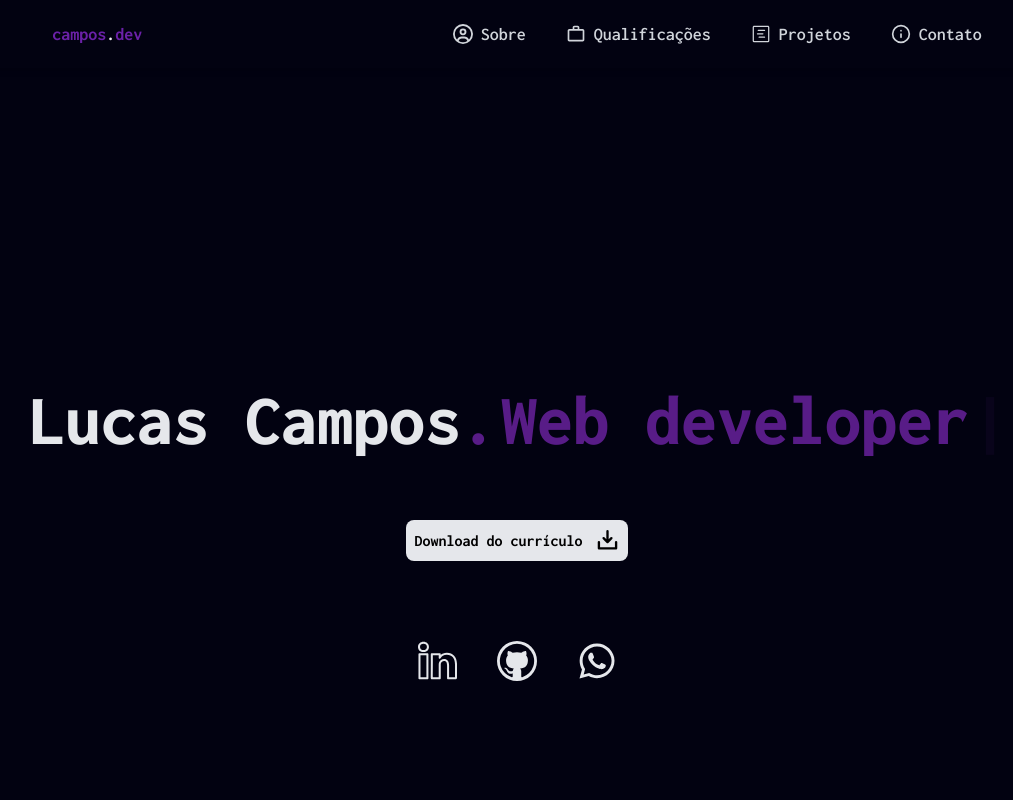
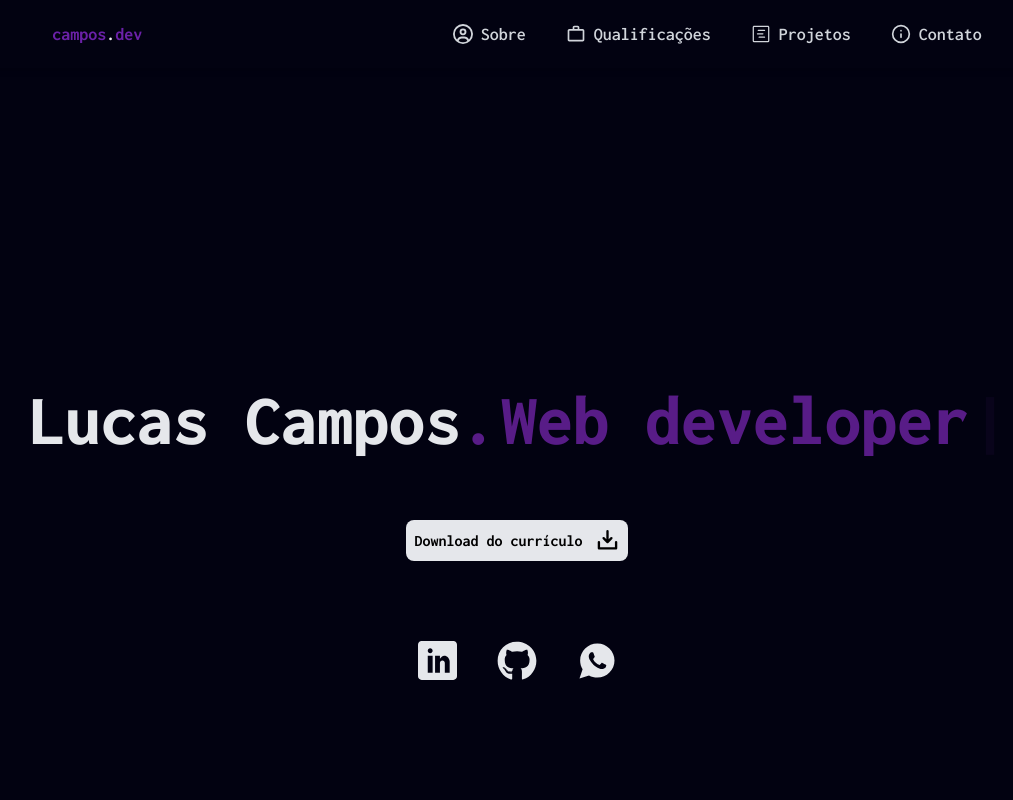
Before and after one commit to lucascmpos/lucascmpos-portfolio, a React (Vite) app: page / in a window 1280 px wide. Shown: the top 800 px of the page, without its empty margins (123-1136 px from the left). Built offline with nearby package versions, Linux system fonts and the light colour scheme.

Commit message:
feat: changing button hovers and icons

```diff
--- a/src/components/home.jsx
+++ b/src/components/home.jsx
@@ -1,7 +1,8 @@
 import React from "react";
-import { FaWhatsapp } from "react-icons/fa6";
-import { VscGithub } from "react-icons/vsc";
-import { SlSocialLinkedin } from "react-icons/sl";
+import { IoLogoWhatsapp } from "react-icons/io";
+import { FaGithub } from "react-icons/fa";
+
+import { ImLinkedin } from "react-icons/im";
 import { PiDownloadSimpleBold } from "react-icons/pi";
 
 import curriculo from "../assets/curriculod.pdf";
@@ -19,9 +20,9 @@ const Home = () => {
     {
       name: "linkedin",
       icon: (
-        <SlSocialLinkedin
+        <ImLinkedin
           size={39}
-          className=" hover:text-blue-900 transition-all duration-300"
+          className=" hover:text-purple-800 transition-all duration-300"
         />
       ),
       href: "https://www.linkedin.com/in/lucas-campos81/",
@@ -29,9 +30,9 @@ const Home = () => {
     {
       name: "github",
       icon: (
-        <VscGithub
+        <FaGithub
           size={40}
-          className=" hover:text-gray-500 transition-all duration-300"
+          className=" hover:text-purple-800 transition-all duration-300"
         />
       ),
       href: "https://github.com/lucascmpos",
@@ -39,9 +40,9 @@ const Home = () => {
     {
       name: "whatsapp",
       icon: (
-        <FaWhatsapp
+        <IoLogoWhatsapp
           size={40}
-          className=" hover:text-green-500 transition-all duration-300"
+          className=" hover:text-purple-800 transition-all duration-300"
         />
       ),
       href: "https://wa.me/5514998718530",
@@ -67,12 +68,12 @@ const Home = () => {
           </span>
         </div>
         <h4
-          className="flex flex-row gap-3 justify-center bg-gray-200 items-center font-bold cursor-pointer text-black group transition all duration-300 rounded-lg p-2"
+          className="flex flex-row gap-3 justify-center  hover:bg-zinc-950 hover:text-gray-200 bg-gray-200 items-center font-bold cursor-pointer text-black group transition all duration-300 rounded-lg p-2"
           onClick={() => window.open(curriculo, "_blank")}
         >
           Download do currículo
           <PiDownloadSimpleBold
-            className="group-hover:scale-125 transition-all duration-200"
+            className="group-hover:scale-125 group-hover:text-gray-200 transition-all duration-300"
             size={25}
           />
         </h4>
--- a/src/components/projects.tsx
+++ b/src/components/projects.tsx
@@ -424,35 +424,35 @@ const Projects = () => {
               </div>
               <div className="flex md:flex-row flex-col gap-3 justify-start ml-4 my-4">
                 <button
-                  className="bg-gray-200 font-semibold mb-2 w-24 items-center justify-center gap-2 group flex flex-row text-black px-4 py-2 rounded-md mr-2"
+                  className="bg-gray-200 hover:bg-zinc-950 hover:text-gray-200 duration-300 font-semibold mb-2 w-24 items-center justify-center gap-2 group flex flex-row text-black px-4 py-2 rounded-md mr-2"
                   onClick={() => window.open(selectedProject.site, "_blank")}
                 >
                   Site
                   <FaExternalLinkAlt
-                    className="group-hover:scale-125 transition-all"
+                    className="group-hover:scale-125 group-hover:text-gray-200 transition-all duration-300"
                     size={15}
                   />
                 </button>
                 <button
-                  className="bg-gray-200 font-semibold group mb-2  w-32 items-center justify-center gap-2 flex flex-row text-black px-4 py-2 rounded-md mr-2"
+                  className="bg-gray-200 hover:bg-zinc-950 hover:text-gray-200 duration-300 font-semibold group mb-2  w-32 items-center justify-center gap-2 flex flex-row text-black px-4 py-2 rounded-md mr-2"
                   onClick={() => window.open(selectedProject.github, "_blank")}
                 >
                   GitHub
                   <FaGithub
-                    className="group-hover:scale-125 transition-all"
+                    className="group-hover:scale-125 group-hover:text-gray-200 transition-all"
                     size={20}
                   />
                 </button>
                 {selectedProject.linkedin && (
                   <button
-                    className="bg-gray-200 font-semibold group mb-2  w-52 items-center justify-center gap-2 flex flex-row text-black px-4 py-2 rounded-md mr-2"
+                    className="bg-gray-200 hover:bg-zinc-950 hover:text-gray-200 duration-300 font-semibold group mb-2  w-52 items-center justify-center gap-2 flex flex-row text-black px-4 py-2 rounded-md mr-2"
                     onClick={() =>
                       window.open(selectedProject.linkedin, "_blank")
                     }
                   >
                     Publicação do{" "}
                     <FaLinkedinIn
-                      className="group-hover:scale-125 transition-all"
+                      className="group-hover:scale-125 group-hover:text-gray-200 transition-all duration-300"
                       size={18}
                     />
                   </button>
```
